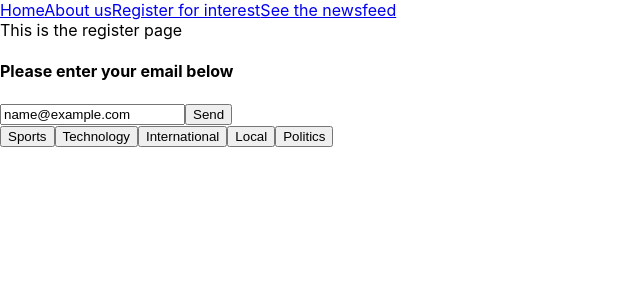
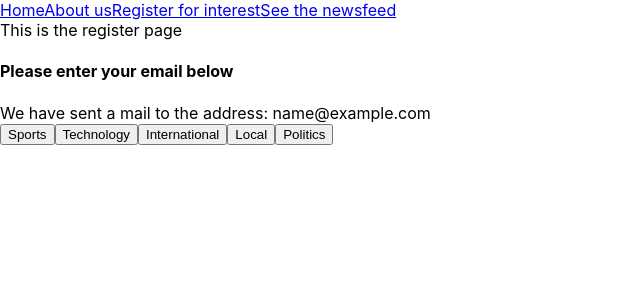
Before and after one commit to SebastianG9912/submission-task, a React (Create React App) app: page /register in a window 1280 px wide. Both pictures are taken after typing "name@example.com" into the empty fields and a click on the button "Send". Shown: the top 300 px of the page, without its empty margins (0-640 px from the left). Built offline with nearby package versions, Linux system fonts and the light colour scheme.

Commit message:
Added styling and submission of the email address

```diff
--- a/src/components/Form.jsx
+++ b/src/components/Form.jsx
@@ -1,26 +1,18 @@
 import React, {useState} from "react"
 
-
-//const allNews = ["sports", "technology", "international", "local", "politics"]
-
-
-
 const Form = () =>{
-    const [name, setName] = useState("")
+    const [email, setEmail] = useState("")
     const [allNews, setAllNews] = useState([])
 
     const handleNews = (event, news) =>{
         const newNews = [...allNews]
         const found = newNews.includes(news)
-        console.log(found)
-        console.log(allNews)
         if(found){
             const index = newNews.indexOf(news)
             newNews.splice(index, 1);
         }else{
             newNews.push(news)
         }
-        console.log(allNews)
         setAllNews(newNews)
     }
 
@@ -31,8 +23,19 @@ const Form = () =>{
 
         <form>
             <h4>Please enter your email below</h4>
-            <input type="text" placeholder="Email"/>
-            <button type="button">Send</button>
+            <div id="emailZone">
+                <input id="emailText" type="text" placeholder="Email"/>
+                <button type="button" onClick={() =>{
+                    setEmail(document.getElementById("emailText").value)
+                    document.getElementById("emailText").value = ""
+                    document.getElementById("emailZone").hidden = true
+                    document.getElementById("emailConfirmation").style.display = "block"
+                    }}>Send
+                </button>
+            </div>
+            <div id="emailConfirmation" style={{display: "none"}}>
+                    We have sent a mail to the address: {email}
+            </div>
             <div>
                 <button type="button" onClick={event =>{handleNews(event, "sports")}}>Sports</button>
                 <button type="button" onClick={event =>{handleNews(event, "technology")}}>Technology</button>
```
